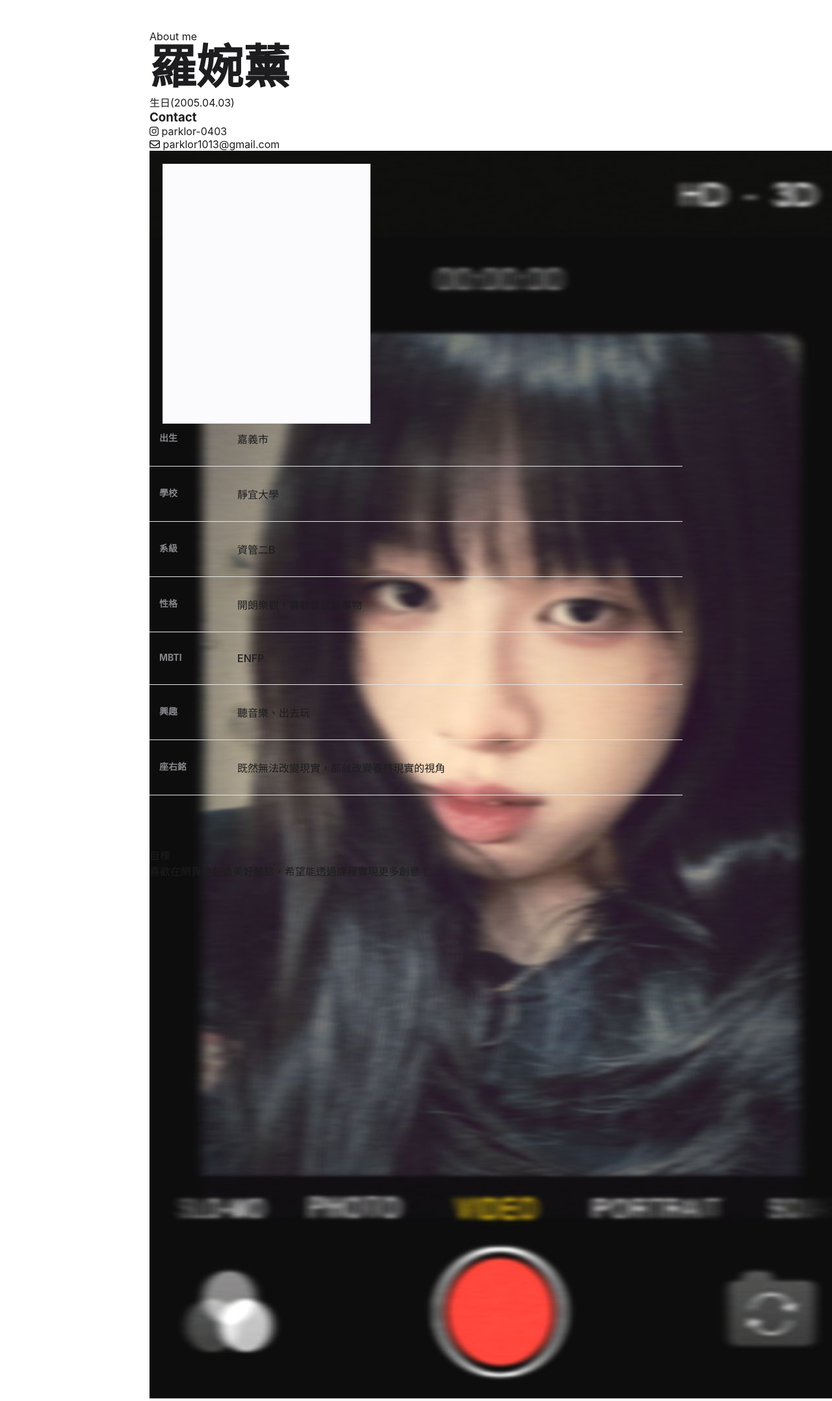
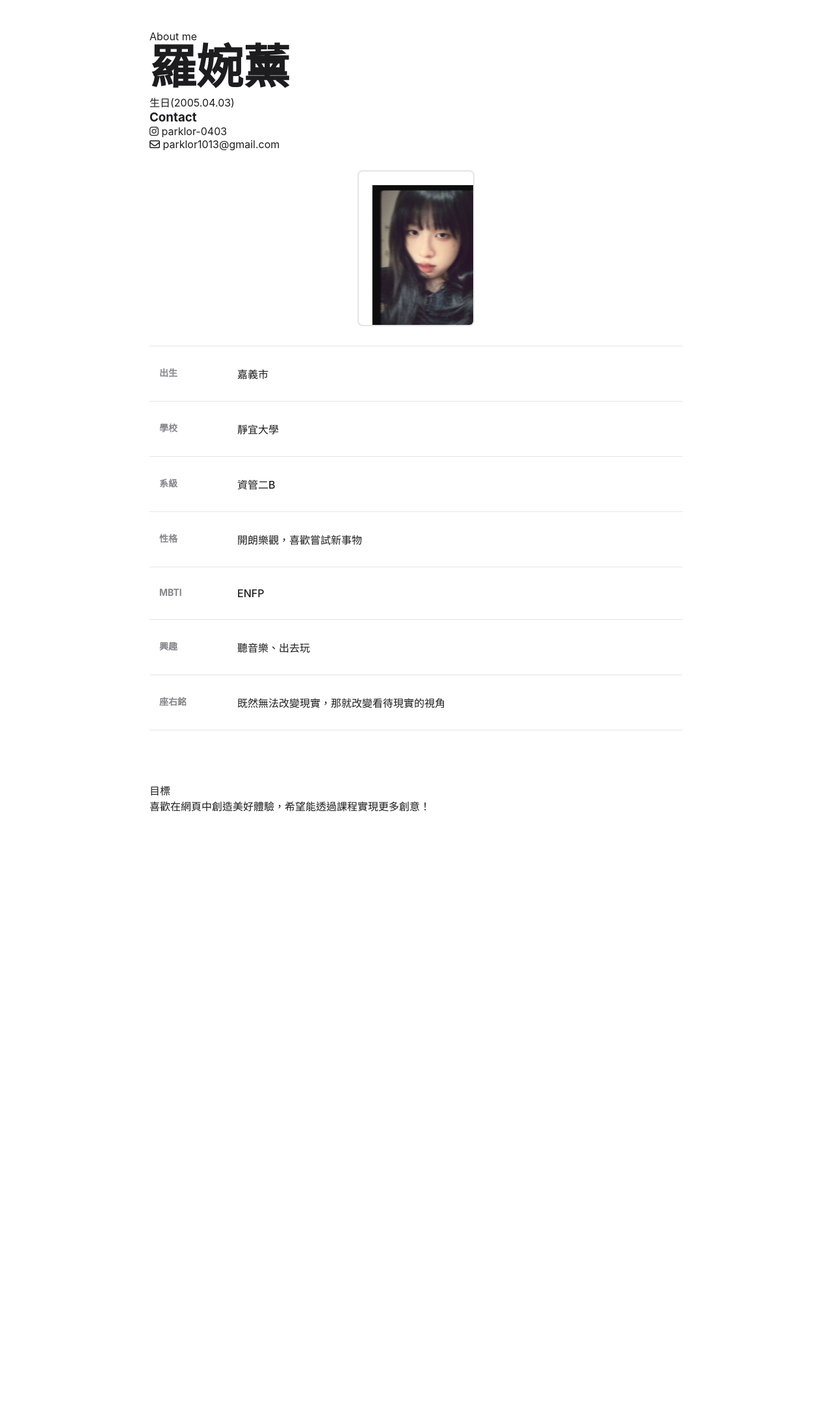
Before and after one commit to parklor/0418, a Flask app: page /profile in a window 1280 px wide. Shown: the part 74-2230 px from the top of the page at 65% size. After the commit the page ends 1323 px from the top, so only its background shows below. Run offline with Flask 3, Linux system fonts and the light colour scheme.

Commit message:
Add files via upload

```diff
--- a/static/css/style.css
+++ b/static/css/style.css
@@ -136,24 +136,73 @@ body.index-page .fixed-nav { background: rgba(15, 17, 19, 0.8); }
 
 .name { font-size: clamp(3rem, 10vw, 4.5rem); margin: 0; line-height: 1.1; font-family: 'Noto Serif TC', serif; }
 
-.avatar-container { position: relative; cursor: crosshair; width: 320px; height: 400px; }
+.avatar-container {
+    width: 180px;          /* 寬度 */
+    height: 240px;         /* 高度，設為長方形 */
+    margin: 30px auto;     /* 居中並與下方表格保持距離 */
+    position: relative;
+    overflow: hidden;      /* 確保圖片不超出框框 */
+    border-radius: 8px;    /* 長方形微圓角 */
+    border: 2px solid var(--border);
+}
+
+.profile-pic {
+    width: 100%;
+    height: 100%;
+    object-fit: cover;  /* 確保照片填滿長方形且比例不失真 */
+    border-radius: 0;   /* 移除原本的圓形設定 */
+    display: block;
+}
+
 .avatar {
-    width: 100%; height: 100%; object-fit: cover; border-radius: 4px;
-    transition: var(--transition); z-index: 2; position: relative;
+    width: 100%;
+    height: 100%;
+    object-fit: cover;
+    border-radius: 4px;
+    transition: var(--transition);
+    z-index: 2;
+    position: relative;
 }
 .avatar-bg-watercolor {
-    position: absolute; top: 20px; left: 20px; width: 100%; height: 100%;
-    background: var(--surface); border: 1px solid var(--border); z-index: 1;
+    position: absolute;
+    top: 20px;
+    left: 20px;
+    width: 100%;
+    height: 100%;
+    background: var(--surface);
+    border: 1px solid var(--border);
+    z-index: 1;
 }
-.avatar-container:hover .avatar { transform: translate(-15px, -15px); box-shadow: 20px 20px 60px rgba(0,0,0,0.05); }
+.avatar-container:hover
+.avatar {
+    ransform: translate(-15px, -15px);
+    box-shadow: 20px 20px 60px rgba(0,0,0,0.05);
+}
 
-.profile-table { border-top: 1px solid var(--border); margin-bottom: 80px; }
+.profile-table {
+    border-top: 1px solid var(--border);
+    margin-bottom: 80px;
+}
 .table-row {
-    display: flex; padding: 30px 15px; border-bottom: 1px solid var(--border); transition: var(--transition);
+    display: flex;
+    padding: 30px 15px;
+    border-bottom: 1px solid var(--border);
+    transition: var(--transition);
 }
-.table-row:hover { background-color: var(--surface); padding-left: 30px; border-color: var(--accent); }
-.label { width: 120px; font-weight: 700; font-size: 14px; color: #86868b; }
-.value { flex: 1; font-weight: 500; }
+.table-row:hover { background-color: var(--surface);
+    padding-left: 30px; border-color: var(--accent);
+}
+.label
+{
+    width: 120px;
+    font-weight: 700;
+    font-size: 14px;
+    color: #86868b; }
+
+.value {
+    flex: 1;
+    font-weight: 500;
+}
 
 /* =========================================
    5. 封面 (Home Page) 專屬樣式
@@ -181,6 +230,7 @@ body.index-page .hero-container {
     to { opacity: 1; transform: translateY(0); }
 }
 
+
 /* 響應式優化 */
 @media (max-width: 850px) {
     .profile-header { flex-direction: column-reverse; text-align: center; gap: 40px; }
--- a/templates/profile.html
+++ b/templates/profile.html
@@ -102,8 +102,8 @@
             </div>
 
             <div class="avatar-container reveal">
-                <div class="avatar-bg-watercolor"></div>
-                <img src="/static/me.jpeg" alt="Wan-hsun">
+                <div class="avatar-bg-watercolor">
+                <img src="{{ url_for('static', filename='me.jpeg') }}" class="profile-pic">
             </div>
         </div>
 
--- a/templates/resume.html
+++ b/templates/resume.html
@@ -57,7 +57,7 @@
                 <div style="flex: 1; min-width: 140px; display: flex; justify-content: center; align-items: center;">
                     <div style="position: relative; width: 130px; height: 130px;">
                         <div style="position: absolute; inset: -6px; border: 1px solid rgba(212, 175, 55, 0.3); border-radius: 50%;"></div>
-                        <img src="/static/me.jpeg" alt="Wan-hsun">
+                        <img src="{{ url_for('static', filename='me.jpeg') }}" class="profile-pic"
                              style="width: 100%; height: 100%; object-fit: cover; border-radius: 50%; border: 2px solid #0f1113; filter: brightness(0.9);">
                     </div>
                 </div>
```
